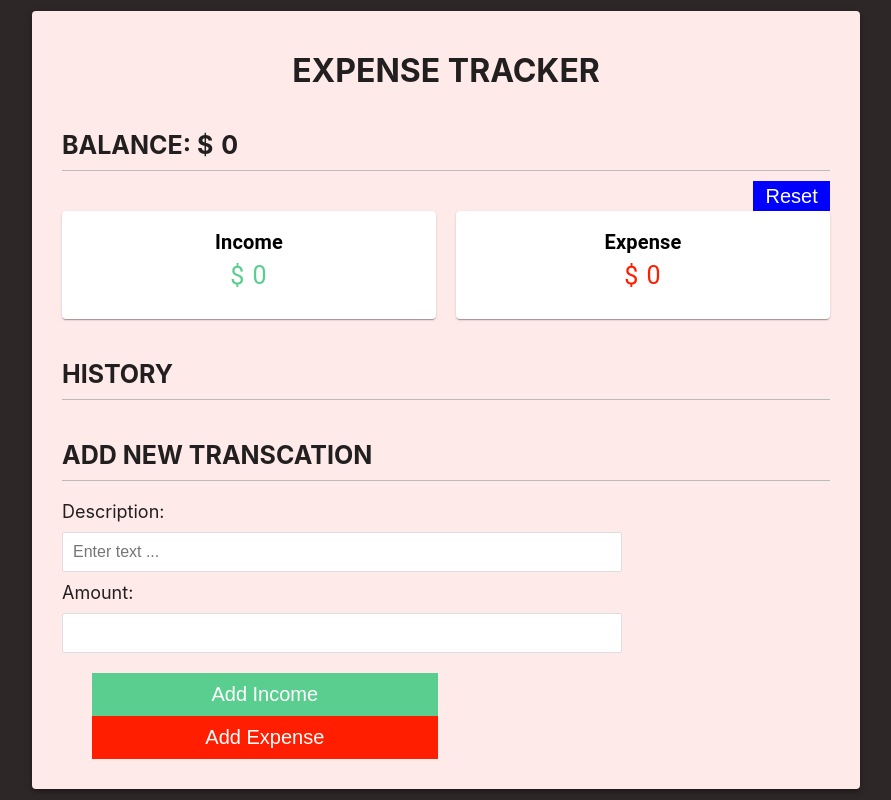
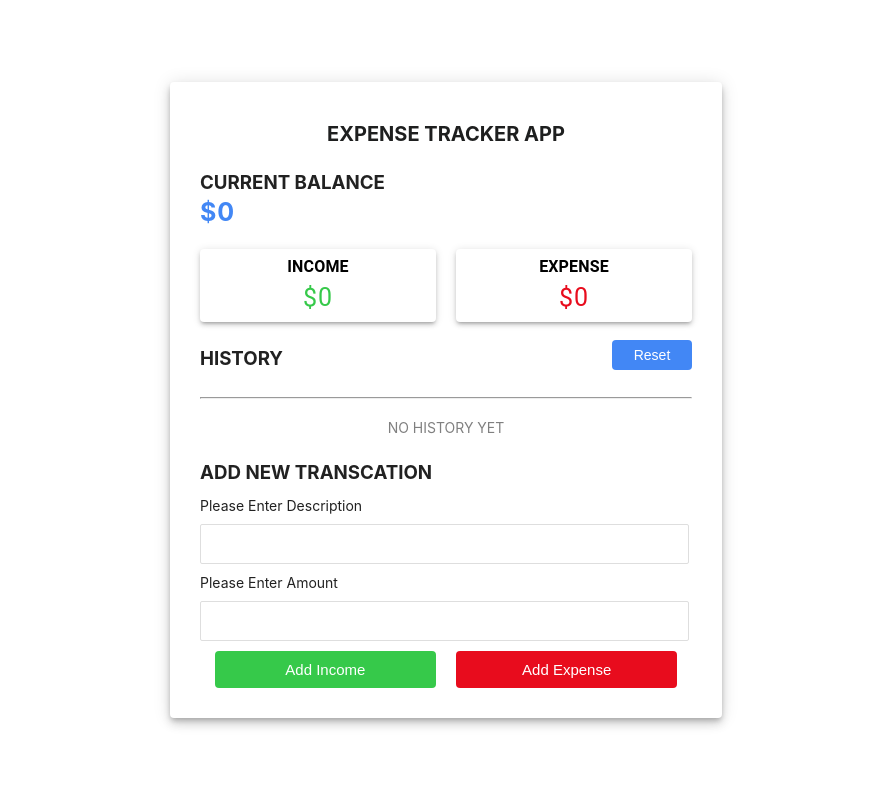
Before and after one commit to 06shayan/Expense-Tracker-App, a React (Create React App) app: page / in a window 1280 px wide. Shown: the whole page, without its empty margins (194-1085 px from the left). Built offline with nearby package versions, Linux system fonts and the light colour scheme.

Commit message:
styles added

```diff
--- a/src/App.css
+++ b/src/App.css
@@ -3,7 +3,6 @@
   align-items: center;
   justify-content: center;
   height: 100vh;
-   background-color: #2D2727
   /* background-image: url("https://images.unsplash.com/photo-1636953056323-9c09fdd74fa6?ixlib=rb-4.0.3&ixid=MnwxMjA3fDB8MHxwaG90by1wYWdlfHx8fGVufDB8fHx8&auto=format&fit=crop&w=1332&q=80");
     background-image: url("https://img.freepik.com/premium-photo/abstract-futuristic-molecule-structure-gold-color-black-background_40760-174.jpg");
     background-image: url("https://images.pexels.com/photos/304664/pexels-photo-304664.jpeg?auto=compress&cs=tinysrgb&w=1260&h=750&dpr=1");
@@ -12,42 +11,48 @@
 }
 
 h1 {
-    margin: 10px auto ;
+  margin: 10px auto;
   width: max-content;
   position: relative;
   cursor: pointer;
-    font-size: xx-large;
+  font-size: 20px;
+  color: #1e1f1f
 }
-  h1::after{
+
+h1::after {
   content: "";
   position: absolute;
   bottom: -5px;
-    height: 4px;
+  height: 2.5px;
   width: 100%;
   left: 0;
-    background-color: rgb(32, 30, 30);
+  background-color: #4287f5;
   transition: 0.3s;
   transition-timing-function: ease-in-out;
   transform: scaleX(0);
 }
-  h1:hover::after{
+
+h1:hover::after {
   transform: scaleX(1);
 }
 
 
- h3{
-    border-bottom: 1px solid #bbb;
-    padding-bottom: 10px;
-    margin: 40px 0 10px;
+h3 {
+  margin-top: 25px;
   text-transform: uppercase;
-    font-size: 25px;
 }
 
- span{
+h4 {
+  margin-top: -15px;
+  color: #4287f5;
+}
+
+span {
   margin: 0;
   letter-spacing: 1px;
   font-size: 25px;
 }
+
 /*
  .income-expense-box{
     background-color: #fff;
@@ -69,33 +74,32 @@
     border-right: 1px solid #dedede;
  } */
 
- .add-inc{
+.add-inc {
   cursor: pointer;
- background-color: #59CE8F;
+  background-color: #36c94a;
   box-shadow: var(--box-shadow);
   color: #fff;
   border: 0;
   display: block;
- font-size: 20px;
+  font-size: 15px;
   padding: 10px;
   width: 45%;
- display: inline;
   margin-right: 20px;
- margin-left: 30px;
+  border-radius: 4px;
 }
 
- .add-exp{
+.add-exp {
   cursor: pointer;
- background-color: #FF1E00;
+  background-color: #e80c1d;
   box-shadow: var(--box-shadow);
   color: #fff;
   border: 0;
   display: block;
- font-size: 20px;
+  font-size: 15px;
   padding: 10px;
   width: 45%;
   display: inline;
- margin-left: 30px;
+  border-radius: 4px;
 }
 
 label {
@@ -117,21 +121,25 @@ input[type='number'] {
 
 #validation {
   display: inline-block;
-  margin: 10px 0;
-  font-size: medium;
+  margin: -10px;
+  margin-left: 0;
+  font-size: 12px;
   color: #FF1E00;
 }
 
 .btn-reset {
   cursor: pointer;
-  background-color: blue;
+  background-color: #4287f5;
   box-shadow: var(--box-shadow);
   color: #ffffff;
   border: 0;
-  display: block;
-  font-size: 20px;
-  width: 10%;
+  font-size: 14px;
+  width: 80px;
   height: 30px;
-  display: inline;
-  margin-left: 90%;
+  border-radius: 4px;
+  transition: 0.5s ease;
 }
+
+.btn-reset:hover {
+  transform: scale(1.03);
+}
--- a/src/App.js
+++ b/src/App.js
@@ -1,44 +1,28 @@
+import Container from '@mui/material/Container';
+import Paper from '@mui/material/Paper';
 import './App.css';
+import { ContextProvider } from './GlobalContext';
 import AddNewTransaction from './components/AddNewTransaction';
 import Balance from './components/Balance';
 import Header from './components/Header';
 import IncomeExpenseSection from './components/IncomeExpenseSection';
-import Toggler from './components/Toggler';
 import TransactionList from './components/TransactionList';
-import Paper from '@mui/material/Paper';
-import Box from '@mui/material/Box';
-import { ContextProvider } from './GlobalContext';
-import ResetDialogueBox from './components/ResetDialogueBox';
 
-
-
-
-const mainContainer = {
-  height: '100vh',
-  width: '100%',
-  display: 'flex',
-  justifyContent: 'center',
-  alignItems: 'center',
-
-}
-const paper = { width: '60%', padding: '30px', backgroundColor: '#FFEAEA' }
+const paper = { padding: '30px', maxHeight: '97vh' }
 
 function App() {
   return (
     <div className='App'>
-
       <ContextProvider>
-        <Box sx={mainContainer}>
-          <Paper elevation={3} sx={paper} >
+        <Container maxWidth="sm" >
+          <Paper elevation={6} sx={paper} >
             <Header />
             <Balance />
-            <ResetDialogueBox/>
-            {/* <Toggler /> */}
             <IncomeExpenseSection />
             <TransactionList />
             <AddNewTransaction />
           </Paper>
-        </Box>
+        </Container>
       </ContextProvider>
     </div>
 
--- a/src/components/AddNewTransaction.jsx
+++ b/src/components/AddNewTransaction.jsx
@@ -1,8 +1,21 @@
 import React, { useContext, useState } from 'react'
 import { ApplicationContext } from '../GlobalContext'
 import { v4 as uuidv4 } from 'uuid';
+import { Box } from '@mui/material';
+
 
 function AddNewTransaction() {
+
+  const wrapper = {
+    marginTop: '-15px'
+  }
+
+  const label = {
+    fontSize: '14px',
+  }
+  const inputField = {
+    width: '95%'
+  }
 
   const [error, setError] = useState(false)
   const { transactionDispatch, text, textDispatch, amount, amountDispatch } = useContext(ApplicationContext)
@@ -26,7 +39,7 @@ function AddNewTransaction() {
     }
 
     if (text && amount) {
-      const data = { id: uuid, backgroundColor: selectedButton === 'income' ? '#59CE8F' : '#FF0000', item: text, amount: amount, date: new Date().toDateString() };
+      const data = { id: uuid, backgroundColor: selectedButton === 'income' ? '#36c94a' : '#e80c1d', item: text, amount: amount, date: new Date().toDateString() };
       transactionDispatch({ type: 'add-transaction', payload: data });
       textDispatch({ type: 'description-input', payload: "" })
       amountDispatch({ type: 'amount-input', payload: "" })
@@ -40,31 +53,27 @@ function AddNewTransaction() {
       {/* HEADING */}
       <h3>Add New Transcation</h3>
 
-
-
       {/* DESCRIPTION FIELD */}
-      <div>
-        <label>Description: </label>
-        <input type='text' placeholder='Enter text ...' value={text} onChange={handleDescription} />
+      <div style={wrapper}>
+        <label style={label}>Please Enter Description </label>
+        <input style={inputField} type='text' value={text} onChange={handleDescription} />
       </div>
       {error && text === '' ?
         <label id='validation'>This field can not be empty</label> : null}
 
       {/* AMOUNT FIELD */}
       <div>
-        <label>Amount: </label>
-        <input type='number' value={amount} onChange={handleAmount} />
+        <label style={label}>Please Enter Amount </label>
+        <input style={inputField} type='number' value={amount} onChange={handleAmount} />
       </div>
       {error && amount === '' ?
         <label id='validation'>This field can not be empty</label> : null}
 
       {/* BUTTON CONTAINER */}
-      <div>
-        <br />
+      <Box sx={{ display: 'flex', justifyContent: 'center', marginTop: '10px' }}>
         <button className='add-inc' data-inline="true" id='income' onClick={handleFormSubmit}>Add Income</button>
         <button className='add-exp' data-inline="true" id='expense' onClick={handleFormSubmit} >Add Expense</button>
-
-      </div>
+      </Box>
 
     </>
 
--- a/src/components/Balance.jsx
+++ b/src/components/Balance.jsx
@@ -6,8 +6,8 @@ import CountUp from 'react-countup';
 function Balance() {
     const { transactionList } = useContext(ApplicationContext)
 
-    const incomeTransactions = transactionList.filter(transaction => transaction.backgroundColor !== '#FF0000');
-    const expenseTransactions = transactionList.filter(transaction => transaction.backgroundColor === '#FF0000');
+    const incomeTransactions = transactionList.filter(transaction => transaction.backgroundColor !== '#e80c1d');
+    const expenseTransactions = transactionList.filter(transaction => transaction.backgroundColor === '#e80c1d');
 
 
     const totalIncome = incomeTransactions.reduce((total, transaction) => total + parseInt(transaction.amount), 0);
@@ -17,10 +17,8 @@ function Balance() {
 
     return (
         <>
-            <h3>Balance: <span>
-                <CountUp end={totalBalance} duration={1.5} prefix="$ " />
-            </span></h3>
-
+            <h3>Current Balance</h3>
+            <h4><CountUp end={totalBalance} duration={1.5} prefix="$" /></h4>
         </>
     )
 }
--- a/src/components/Header.jsx
+++ b/src/components/Header.jsx
@@ -2,7 +2,7 @@ import React from 'react'
 
 function Header() {
     return (
-        <h1>EXPENSE TRACKER</h1>
+        <h1>EXPENSE TRACKER APP</h1>
     )
 }
 
--- a/src/components/IncomeExpenseSection.jsx
+++ b/src/components/IncomeExpenseSection.jsx
@@ -1,8 +1,9 @@
-import React, { useContext, useState } from 'react'
-import { Box, Card, CardContent, Typography, styled } from '@mui/material';
-import { ApplicationContext } from '../GlobalContext'
-import { common } from '@mui/material/colors';
+import { Box, CardContent, Typography, styled } from '@mui/material';
+import Paper from '@mui/material/Paper';
+import React, { useContext } from 'react';
 import CountUp from 'react-countup';
+import { ApplicationContext } from '../GlobalContext';
+
 
 
 const Container = styled(Box)`
@@ -18,34 +19,32 @@ display: flex;
 function IncomeExpenseSection() {
     const { transactionList } = useContext(ApplicationContext)
 
-    const incomeTransactions = transactionList.filter(transaction => transaction.backgroundColor !== '#FF0000');
-    const expenseTransactions = transactionList.filter(transaction => transaction.backgroundColor === '#FF0000');
+    const incomeTransactions = transactionList.filter(transaction => transaction.backgroundColor !== '#e80c1d');
+    const expenseTransactions = transactionList.filter(transaction => transaction.backgroundColor === '#e80c1d');
 
 
     const totalIncome = incomeTransactions.reduce((total, transaction) => total + parseInt(transaction.amount), 0);
     const totalExpenses = expenseTransactions.reduce((total, transaction) => total + parseInt(transaction.amount), 0);
 
-    console.log('TOTAL INCOME: ', totalIncome)
-
 
     return (
         <Container>
-            <Card sx={{ marginRight: '10px' }}>
-                <CardContent>
-                    <Typography sx={{ fontSize: '20px' }}><b>Income</b></Typography>
-                    <Typography sx={{ color: '#59CE8F', fontSize: '25px' }}>
-                        <CountUp end={totalIncome} duration={1.5} prefix="$ " />
+            <Paper elevation={3} sx={{ marginRight: '10px' }}>
+                <CardContent sx={{ padding: '6px !important' }}>
+                    <Typography sx={{ fontSize: '16px' }}><b>INCOME</b></Typography>
+                    <Typography sx={{ color: '#36c94a', fontSize: '25px' }}>
+                        <CountUp end={totalIncome} duration={1.5} prefix="$" />
                     </Typography>
                 </CardContent>
-            </Card>
-            <Card sx={{ marginLeft: '10px' }}>
-                <CardContent>
-                    <Typography sx={{ fontSize: '20px' }}><b>Expense</b></Typography>
-                    <Typography sx={{ color: '#FF1E00', fontSize: '25px' }}>
-                        <CountUp end={totalExpenses} duration={1.5} prefix="$ " />
+            </Paper>
+            <Paper elevation={3} sx={{ marginLeft: '10px' }}>
+                <CardContent sx={{ padding: '6px !important' }}>
+                    <Typography sx={{ fontSize: '16px' }}><b>EXPENSE</b></Typography>
+                    <Typography sx={{ color: '#e80c1d', fontSize: '25px' }}>
+                        <CountUp end={totalExpenses} duration={1.5} prefix="$" />
                     </Typography>
                 </CardContent>
-            </Card>
+            </Paper>
         </Container>
     )
 }
--- a/src/components/TransactionList.jsx
+++ b/src/components/TransactionList.jsx
@@ -1,28 +1,47 @@
-import React, { useContext } from 'react'
 import DeleteForeverIcon from '@mui/icons-material/DeleteForever';
 import EditIcon from '@mui/icons-material/Edit';
 import Box from '@mui/material/Box';
-import { v4 as uuidv4 } from 'uuid';
-import AddNewTransaction from './AddNewTransaction';
+import React, { useContext } from 'react';
 import { ApplicationContext } from '../GlobalContext';
-import { selectClasses } from '@mui/material';
-
-
+import ResetDialogueBox from './ResetDialogueBox';
 
 
 function TransactionList() {
+    const wrapperContainer = {
+        maxHeight: '160px',
+        overflow: 'auto',
 
-    const { transactionList, transactionDispatch, textDispatch, amountDispatch } = useContext(ApplicationContext)
+    }
     const containerStyles = {
         display: 'flex',
         justifyContent: 'space-between',
+        alignItems: 'center',
+        margin: '15px 0px',
+        padding: '5px',
+        color: 'white',
+        borderRadius: '4px',
+        fontWeight: '500'
+    }
+    const historyContainer = {
+        display: 'flex',
+        alignItems: 'center',
+        justifyContent: 'space-between'
+    }
+    const noHistory = {
+        fontSize: '14px',
+        textAlign: 'center',
         margin: '20px 0px',
-        padding: '10px',
-        color: 'white',
-        fontSize: '20px'
+        color: 'grey'
+    }
+    const EditStyles = {
+        marginLeft: '7px',
+        cursor: 'pointer',
+    }
+    const deleteStyles = {
+        cursor: 'pointer',
     }
 
-
+    const { transactionList, transactionDispatch, textDispatch, amountDispatch } = useContext(ApplicationContext)
 
     const handleDelete = (id) => {
         transactionDispatch({ type: 'delete-transaction', payload: { id: id } })
@@ -43,25 +62,35 @@ function TransactionList() {
         transactionDispatch({ type: 'delete-transaction', payload: { id: id } })
     }
 
-
     return (
         <>
+            <div style={historyContainer}>
                 <h3>History</h3>
+                <ResetDialogueBox />
+            </div>
+            <hr />
+
+            <div>
+                {
+                    transactionList?.length === 0 ? <Box sx={noHistory}>NO HISTORY YET</Box> :
+                        <div style={wrapperContainer}>
                             {
                                 transactionList.map((listItem) => (
                                     <Box style={{ backgroundColor: listItem.backgroundColor }} sx={containerStyles} key={listItem.id} >
-                        <div>{listItem.item}</div>
-                        <div>{listItem.amount}</div>
-                        <div>{listItem.date}</div>
+                                        <Box sx={{ fontSize: '15px' }}>{listItem.item}</Box>
+                                        <Box sx={{ fontSize: '15px' }}>{listItem.amount}</Box>
+                                        <Box sx={{ fontSize: '15px' }}>{listItem.date}</Box>
                                         <div>
-                            <DeleteForeverIcon onClick={() => handleDelete(listItem.id)}></DeleteForeverIcon>
-                            <EditIcon onClick={() => handleEdit(listItem)} />
+                                            <DeleteForeverIcon style={deleteStyles} onClick={() => handleDelete(listItem.id)}></DeleteForeverIcon>
+                                            <EditIcon style={EditStyles} onClick={() => handleEdit(listItem)} />
                                         </div>
                                     </Box>
                                 ))
+                            }
+                        </div>
 
                 }
-
+            </div>
         </>
     )
 }
```
Lines whose indentation alone changed are shown as unchanged.
